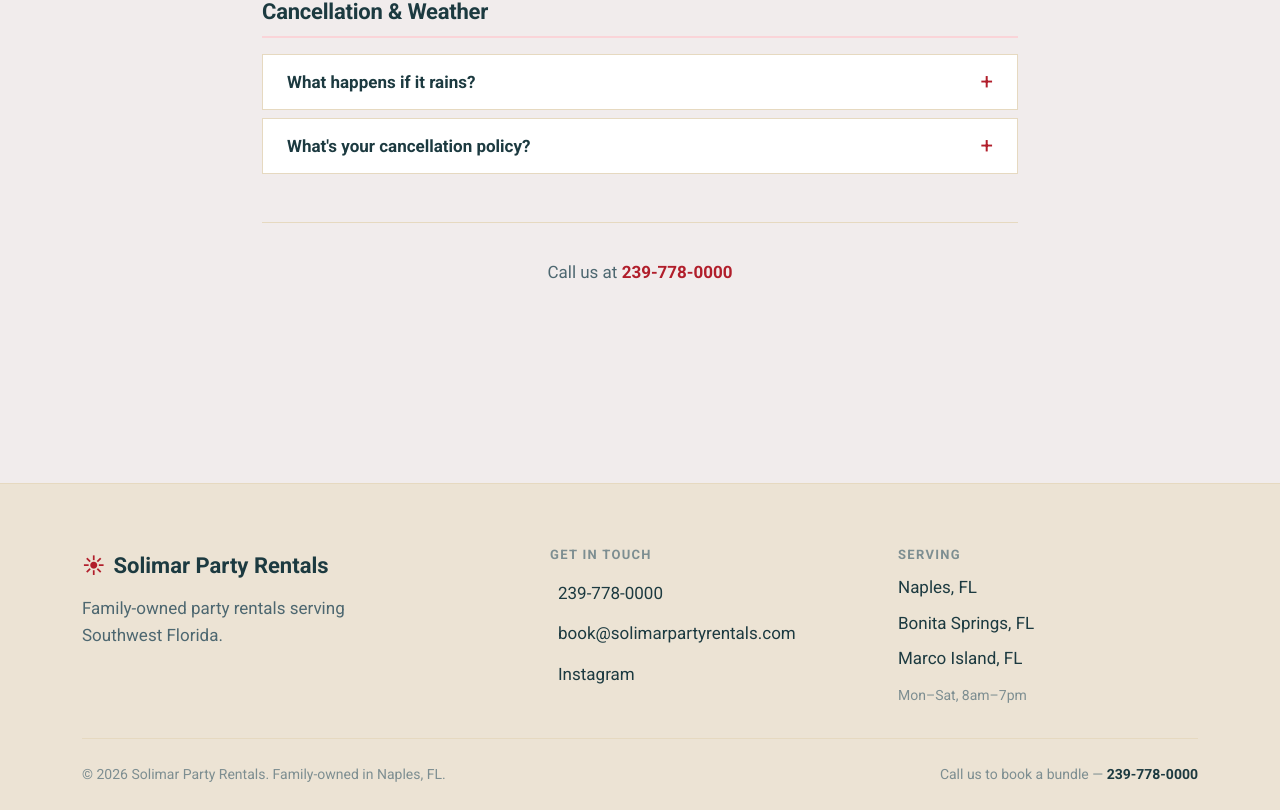
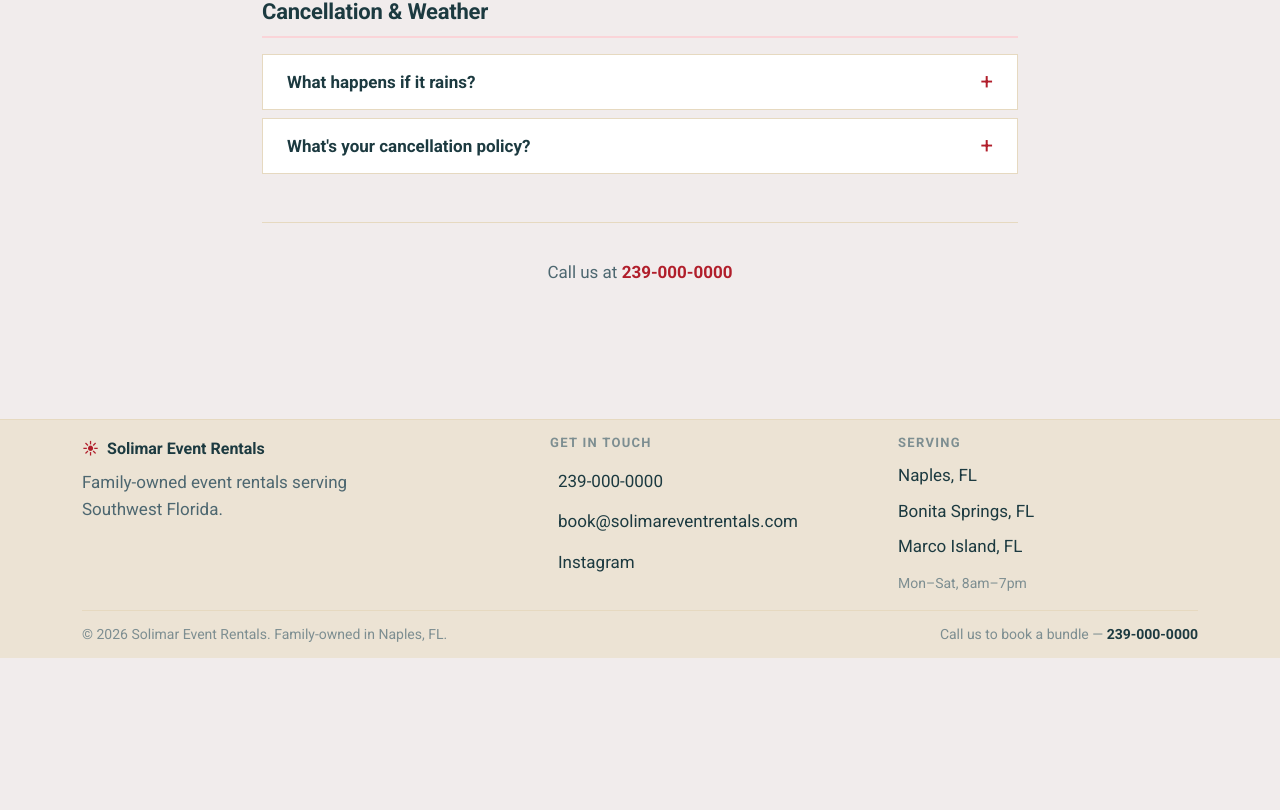
Before and after one commit to Marvin3742/rental-company-website, a React (Vite) app: page /about in a window 1280 px wide. Shown: the part 1567-2377 px from the top of the page. After the commit the page ends 2225 px from the top, so only its background shows below. Built offline with nearby package versions, Linux system fonts and the light colour scheme.

Commit message:
party->event

```diff
--- a/src/components/layout/Footer.css
+++ b/src/components/layout/Footer.css
@@ -1,15 +1,15 @@
 .site-footer {
   background: var(--color-bg-soft);
   border-top: 1px solid var(--color-border);
-  padding: var(--space-8) 0 var(--space-5);
-  margin-top: var(--space-9);
+  padding: var(--space-4) 0 var(--space-3);
+  margin-top: var(--space-6);
 }
 
 .site-footer__grid {
   display: grid;
   grid-template-columns: 1fr;
-  gap: var(--space-6);
-  padding-bottom: var(--space-6);
+  gap: var(--space-4);
+  padding-bottom: var(--space-4);
   border-bottom: 1px solid var(--color-border);
 }
 
@@ -26,8 +26,8 @@
   gap: var(--space-2);
   font-family: var(--font-heading);
   font-weight: 700;
-  font-size: 22px;
-  margin: 0 0 var(--space-3);
+  font-size: 16px;
+  margin: 0 0 var(--space-2);
 }
 
 .site-footer__mark {
@@ -81,7 +81,7 @@
   flex-wrap: wrap;
   justify-content: space-between;
   gap: var(--space-3);
-  padding-top: var(--space-5);
+  padding-top: var(--space-3);
   font-size: 14px;
   color: var(--color-muted);
 }
--- a/src/data/content.js
+++ b/src/data/content.js
@@ -14,11 +14,11 @@ export const features = {
 // ─── Business info ────────────────────────────────────────────────────────────
 
 export const business = {
-  name: "Solimar Party Rentals",
-  tagline: "Family-owned party rentals serving Southwest Florida.",
-  phone: "239-778-0000",
-  email: "book@solimarpartyrentals.com",
-  instagram: "https://instagram.com/solimarpartyrentals",
+  name: "Solimar Event Rentals",
+  tagline: "Family-owned event rentals serving Southwest Florida.",
+  phone: "239-000-0000",
+  email: "book@solimareventrentals.com",
+  instagram: "https://instagram.com/solimareventrentals",
   serviceAreas: ["Naples", "Bonita Springs", "Marco Island"],
   hours: "Mon–Sat, 8am–7pm",
   city: "Naples, FL",
@@ -40,9 +40,9 @@ export const nav = {
 // ─── Hero (home page banner) ──────────────────────────────────────────────────
 
 export const hero = {
-  titleLine1:   "Solimar Party",
+  titleLine1:   "Solimar Event",
   titleAccent:  "Rentals",
-  subtitle:     "Family-owned party rentals serving Southwest Florida. Tents, tables, chairs, and inflatables — delivered and set up for you.",
+  subtitle:     "Family-owned event rentals serving Southwest Florida. Tents, tables, chairs, and inflatables — delivered and set up for you.",
   primaryCta:   "Call to Book",
   secondaryCta: "Bundles",
 };
@@ -51,7 +51,7 @@ export const hero = {
 // ─── Home — Featured Bundles section ─────────────────────────────────────────
 
 export const featuredBundlesSection = {
-  title:      "Party packages",
+  title:      "Event packages",
   subtitle:   "Includes delivery and setup.",
   altLinkText: "Individual rentals →",
 };
@@ -61,7 +61,7 @@ export const featuredBundlesSection = {
 
 export const galleryPreviewSection = {
   title:    "Recent setups",
-  subtitle: "A look at real parties we've helped families host across Naples, FL.",
+  subtitle: "A look at real events we've helped families host across Naples, FL.",
   cta:      "Full gallery →",
 };
 
@@ -70,11 +70,11 @@ export const galleryPreviewSection = {
 
 export const rentalsPage = {
   seo: {
-    title:       "Party Rentals & Bundles | Naples, Bonita Springs, Marco Island",
-    description: "Browse our party rental bundles and individual items. Tents, tables, chairs, and bounce houses with delivery and setup included.",
+    title:       "Event Rentals & Bundles | Naples, Bonita Springs, Marco Island",
+    description: "Browse our event rental bundles and individual items. Tents, tables, chairs, and bounce houses with delivery and setup included.",
   },
   bundlesSection: {
-    title:   "Party Bundles",
+    title:   "Event Bundles",
   },
   itemsSection: {
     title:   "Individual Rentals",
@@ -90,12 +90,12 @@ export const rentalsPage = {
 export const about = {
   seo: {
     description:
-      "Learn about Solimar Party Rentals and find answers to common questions about booking, delivery, payment, weather, and safety.",
+      "Learn about Solimar Event Rentals and find answers to common questions about booking, delivery, payment, weather, and safety.",
   },
   eyebrow: "About Us",
-  headline: "Party rentals for local families and events.",
+  headline: "Event rentals for local families and events.",
   paragraphs: [
-    "Solimar Party Rentals is a family-owned business based in Naples, Florida. We provide tents, tables, chairs, bounce houses, and other essentials for parties and events.",
+    "Solimar Event Rentals is a family-owned business based in Naples, Florida. We provide tents, tables, chairs, bounce houses, and other essentials for parties and events.",
     "We serve Naples, Bonita Springs, and Marco Island. We handle delivery, setup, and pickup so you don't have to worry about the equipment.",
     "Our focus is simple: reliable service, fair pricing, and making party planning a little easier.",
   ],
```
